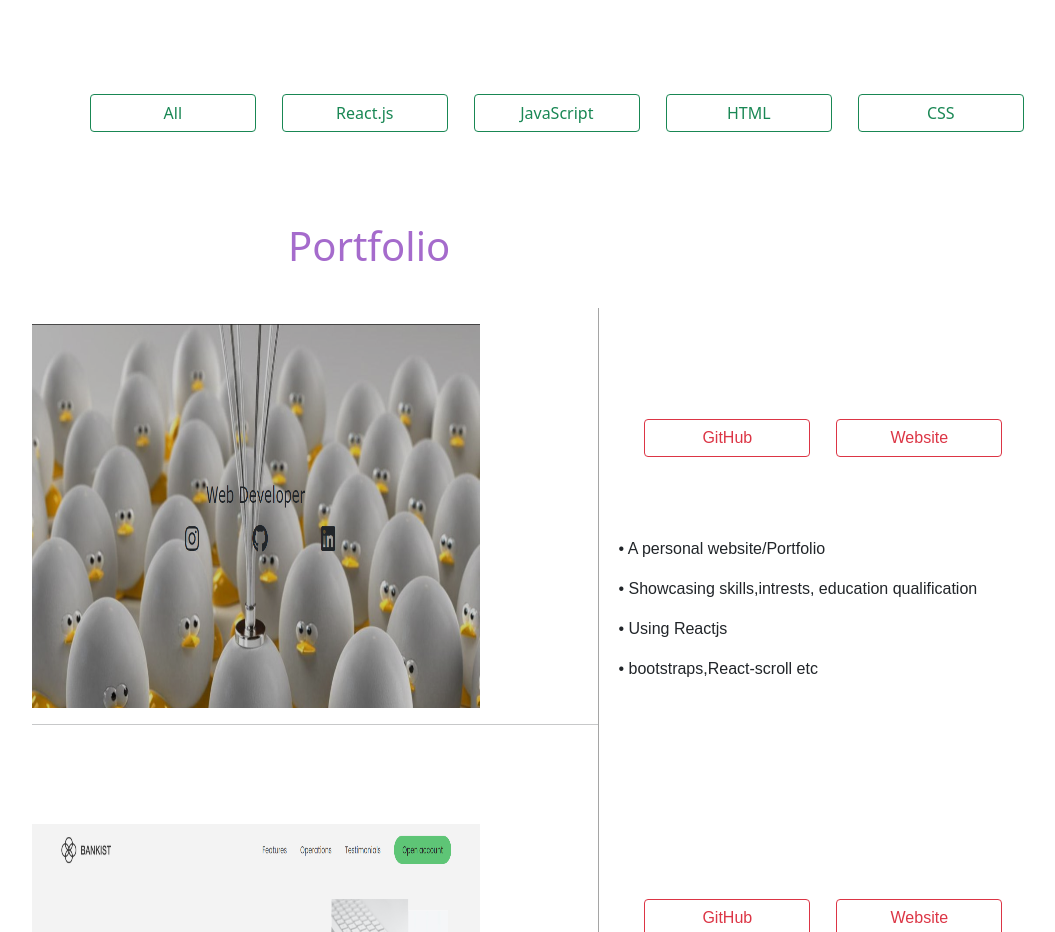
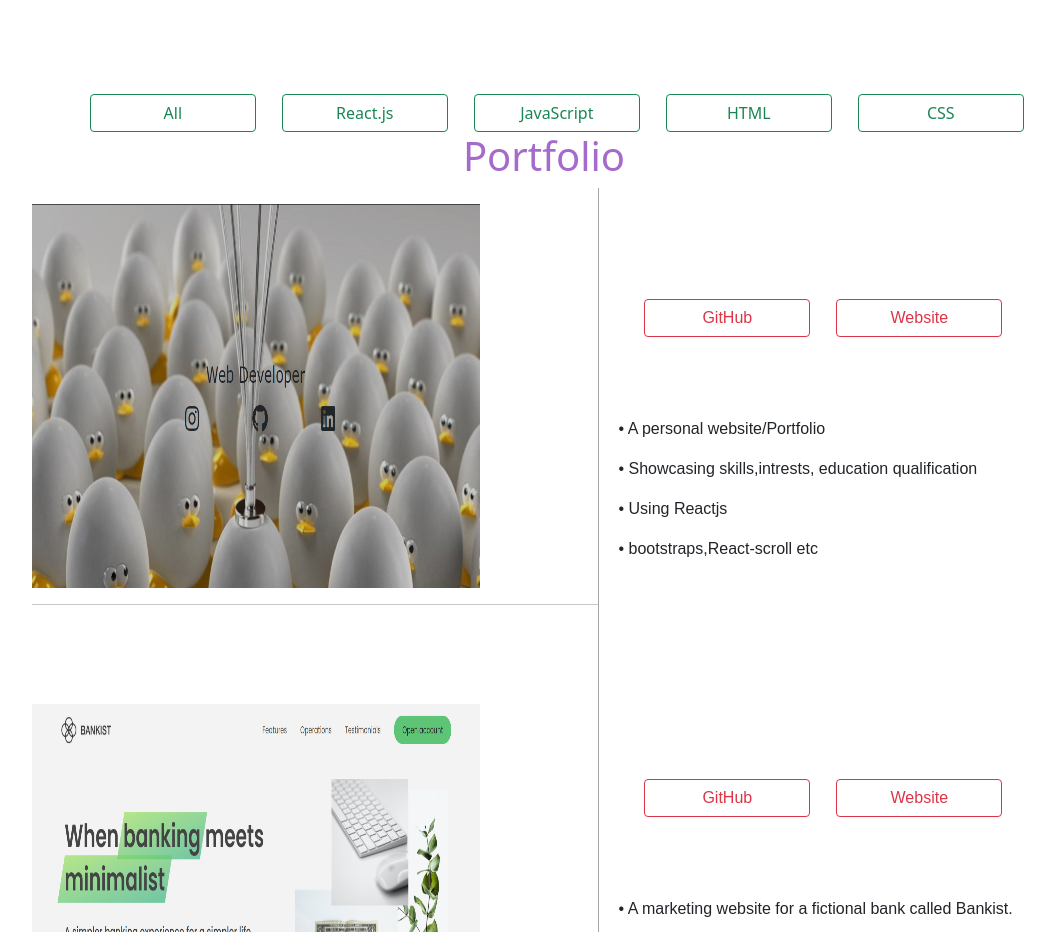
Before and after one commit to afreedicp/Portfolio, a React (Create React App) app: page / in a window 1280 px wide. Shown: the part 1500-2432 px from the top of the page, without its empty margins (96-1151 px from the left). Built offline with nearby package versions, Linux system fonts and the light colour scheme.

Commit message:
Update Skills.jsx

```diff
--- a/src/components/Skills.jsx
+++ b/src/components/Skills.jsx
@@ -37,7 +37,7 @@ function Skills() {
 
 
   return (
-    <section id="/Skills">
+
     <div className="skills-container">
       <div className="button-container">
         <button className="btn btn-outline-success" >All</button>
@@ -45,17 +45,18 @@ function Skills() {
         <button className="btn btn-outline-success" >JavaScript</button>
         <button className="btn btn-outline-success">HTML</button>
         <button className="btn btn-outline-success">CSS</button>
-        <h1>Portfolio</h1>
+
       </div>
-
+      <section id="/Skills">
+      <h1>Portfolio</h1>
       {portfolio(e)}
       {portfolio(b)}
       {portfolio(a)}
       {portfolio(c)}
       {portfolio(d)}
+      </section>
+    </div>
 
-    </div>
-    </section>
   );
 
 }
```
